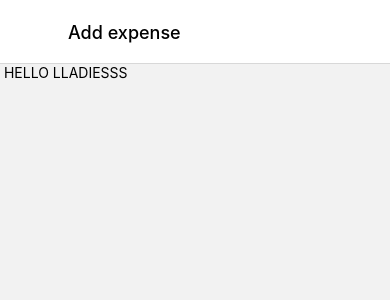
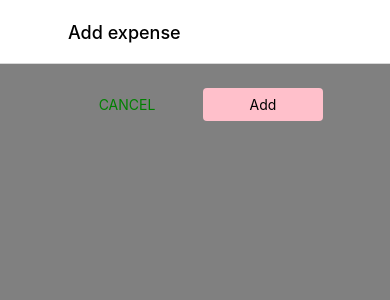
Before and after one commit to Icvza/dog, a React Native app: screen /ManageMeal in a window 390 px wide. Shown: the top 300 px of the page. Built offline with nearby package versions, Linux system fonts and the light colour scheme.

Commit message:
05/19/20 Update

```diff
--- a/App.js
+++ b/App.js
@@ -1,8 +1,4 @@
-import react, { useState } from 'react'
-import { StatusBar } from 'expo-status-bar';
-import { StyleSheet, Text, View, Button } from 'react-native';
 import SwitchNavigator from './Navigation/SwitchNavigator';
-
 
 export default function App() {
 
@@ -11,12 +7,3 @@ export default function App() {
   )
 
 }
-
-const styles = StyleSheet.create({
-  container: {
-    flex: 1,
-    backgroundColor: '#fff',
-    alignItems: 'center',
-    justifyContent: 'center',
-  },
-});
--- a/Navigation/SwitchNavigator.js
+++ b/Navigation/SwitchNavigator.js
@@ -2,11 +2,23 @@ import { NavigationContainer } from '@react-navigation/native'
 import { createNativeStackNavigator } from '@react-navigation/native-stack'
 import Overview from '../screens/Overview'
 import ManageMeal from '../screens/ManageMeal'
-import { GlobalStyles } from '../constants/style'
+import 'react-native-gesture-handler';
+import { createDrawerNavigator } from '@react-navigation/drawer';
+import Random from '../screens/Random'
 const Stack = createNativeStackNavigator()
+const Drawer = createDrawerNavigator()
 
+function DrawerNav () {
+     return(
+          <Drawer.Navigator>
+               <Drawer.Screen
+                    name='random'
+                    component={Random}
+               />
+          </Drawer.Navigator>
+     )
+}
 function SwitchNavigator(){
-
      return(
           <NavigationContainer>
                <Stack.Navigator screenOptions={{
@@ -25,6 +37,9 @@ function SwitchNavigator(){
                               presentation: 'modal'
                          }}
                     />
+                    <Stack.Screen name='DrawerNav'
+                         component={DrawerNav}
+                    />
                </Stack.Navigator>
           </NavigationContainer>
      )
--- /dev/null
+++ b/components/UI/Button.js
@@ -0,0 +1,42 @@
+import {View, Text, Pressable, StyleSheet} from 'react-native'
+
+function Button ({children, onPress, mode, style}){
+    return (
+        <View style={style}>
+            <Pressable
+            onPress={onPress}
+            style={({ pressed }) => pressed && styles.Pressed}
+            >
+                <View style={[styles.button, mode === 'flat' && styles.flat]}>
+                    <Text style={[styles.buttonText, mode === 'flat' && styles.flatText]}>{children}</Text>
+                </View>
+            </Pressable>
+        </View>
+    )
+}
+
+const styles = StyleSheet.create({
+    button: {
+        borderRadius: 4,
+        padding: 8,
+        backgroundColor: 'pink'
+    },
+    flat: {
+        backgroundColor: 'transparent'
+    },
+    buttonText: {
+        color: 'black',
+        textAlign: 'center'
+    },
+    flatText:{
+        color: 'green'
+    },
+    Pressed: {
+        backgroundColor: 'yellow',
+        opacity: 0.75,
+        borderRadius: 4
+    }
+})
+
+
+export default Button
--- a/package.json
+++ b/package.json
@@ -11,6 +11,7 @@
   },
   "dependencies": {
     "@react-navigation/bottom-tabs": "^6.3.1",
+    "@react-navigation/drawer": "^6.4.1",
     "@react-navigation/native": "^6.0.10",
     "@react-navigation/native-stack": "^6.6.2",
     "expo": "~44.0.0",
@@ -20,6 +21,8 @@
     "react-dom": "17.0.1",
     "react-native": "0.64.3",
     "react-native-calendar-strip": "^2.2.5",
+    "react-native-gesture-handler": "~2.1.0",
+    "react-native-reanimated": "1.13.4",
     "react-native-safe-area-context": "3.3.2",
     "react-native-screens": "~3.10.1",
     "react-native-web": "0.17.1"
--- a/screens/ManageMeal.js
+++ b/screens/ManageMeal.js
@@ -1,5 +1,8 @@
-import {View, Text} from 'react-native'
+import {View, StyleSheet} from 'react-native'
 import {useLayoutEffect} from 'react'
+import IconButton from '../components/UI/IconButtons'
+import Button from '../components/UI/Button'
+
 function ManageMeal({route, navigation}) {
 
      const editMealdid = route.params?.mealId
@@ -13,11 +16,66 @@ function ManageMeal({route, navigation}) {
 
 
 
+     function deleteMealItemHandler() {
+          navigation.goBack()
+     }
+     function cancelItemHandler () {
+          navigation.goBack()
+     }
+     function confirmHandler (){
+          navigation.goBack()
+     }
+
      return(
-          <View>
-               <Text> HELLO LLADIESSS </Text>
+          <View style={styles.container}>
+               <View style={styles.buttons}>
+                    <Button
+                         style={styles.button}
+                         mode={'flat'}
+                         onPress={cancelItemHandler}
+                         >CANCEL
+                    </Button>
+                    <Button
+                         style={styles.button}
+                         onPress={confirmHandler}
+                         >{isEditing? 'Update': 'Add'}
+                    </Button>
+               </View>
+               { isEditing && (
+                    <View style={styles.deleatContainer}>
+                         <IconButton icon='trash'
+                              size={30}
+                              color={'black'}
+                              onPress={deleteMealItemHandler}
+                              />
+                    </View>
+               )}
           </View>
      )
 }
 
 export default ManageMeal
+
+const styles = StyleSheet.create({
+     container: {
+          flex: 1,
+          padding: 24,
+          backgroundColor: 'gray'
+     },
+     buttons: {
+          flexDirection: 'row',
+          justifyContent: 'center',
+          alignItems: 'center'
+     },
+     button: {
+          minWidth: 120,
+          marginHorizontal: 8
+     },
+     deleatContainer: {
+          marginTop: 16,
+          paddingTop: 8,
+          borderTopWidth: 2,
+          borderTopColor: 'blue',
+          alignItems: 'center'
+     }
+})
--- a/screens/Overview.js
+++ b/screens/Overview.js
@@ -5,10 +5,17 @@ import Plan from './PlanScreen'
 import Home from './Home'
 import AllMeals from './AllMeals'
 import IconButton from '../components/UI/IconButtons'
+import { createDrawerNavigator } from '@react-navigation/drawer'
+const BottomTabs = createBottomTabNavigator()
+const Drawer = createDrawerNavigator()
 
+function renderME () {
+     return (
+          <Drawer.Navigator>
 
-const BottomTabs = createBottomTabNavigator()
-
+          </Drawer.Navigator>
+     )
+}
 function Overview() {
      return (
           <BottomTabs.Navigator
@@ -31,7 +38,9 @@ function Overview() {
                          icon='menu-outline'
                          size={30}
                          color={tintColor}
-                         onPress={ () => {}}
+                         onPress={() => {
+                              navigation.navigate('DrawerNav')
+                         }}
                     />,
 
           })}
--- /dev/null
+++ b/screens/Random.js
@@ -0,0 +1,12 @@
+import {View, Text} from 'react-native'
+
+
+function Random () {
+    return(
+        <View>
+            <Text>RANDOM COMP</Text>
+        </View>
+    )
+}
+
+export default Random
--- a/screens/Test.js
+++ b/screens/Test.js
@@ -1,4 +1,3 @@
-import react from 'react'
 import {Text, View, StyleSheet} from 'react-native'
 
 function Test() {
```
Also changed, not shown: screens/DrawerNav.js (added), 1 other file (tests, documents, lock files or other folders).
